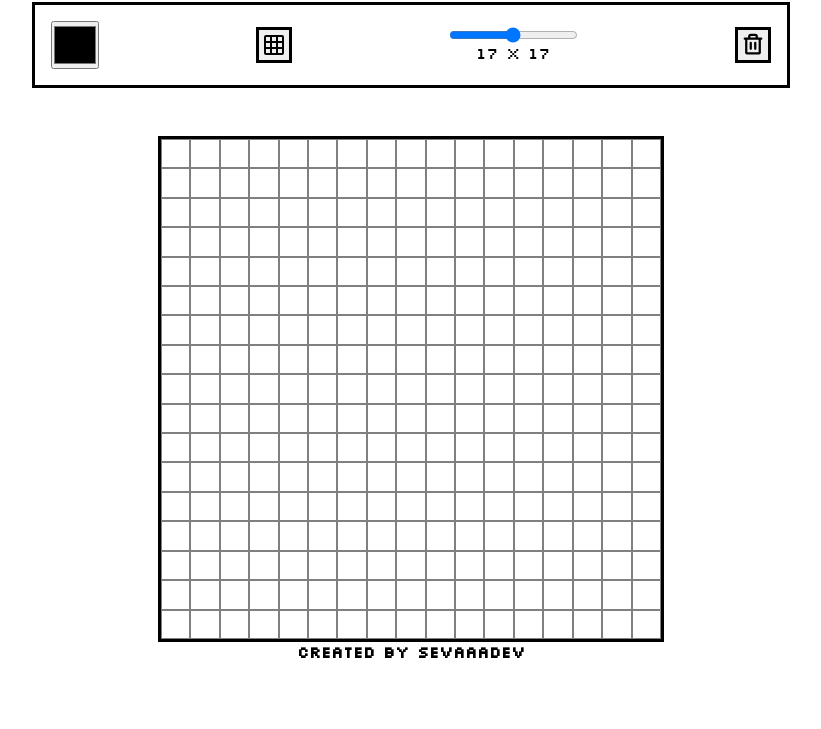
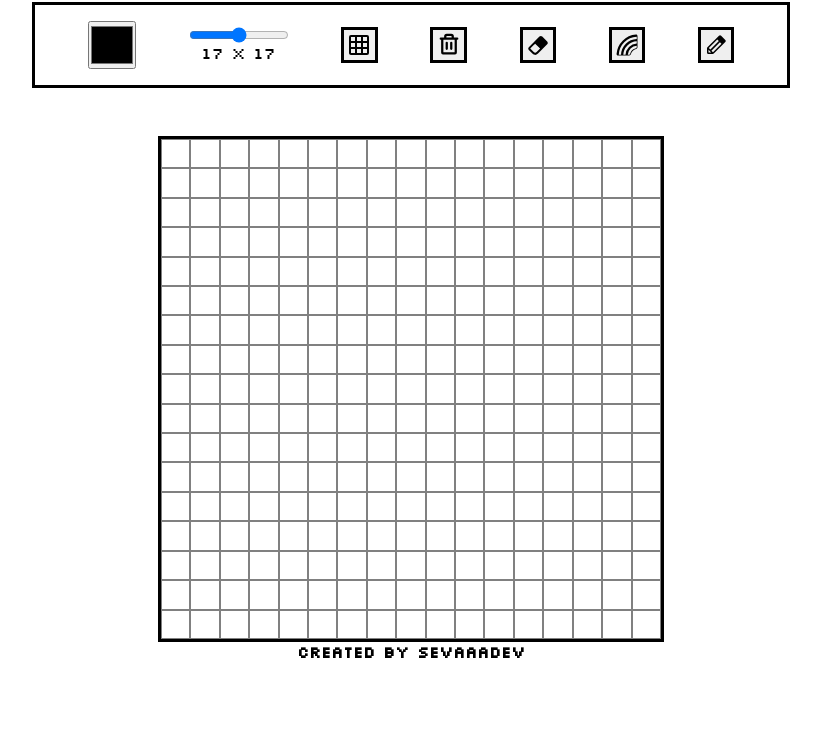
Before and after one commit to sevaaaDev/pixelPaint, a plain HTML site: page index.html in a window 1280 px wide. Shown: the part 71-800 px from the top of the page, without its empty margins (229-1050 px from the left). Drawn offline with Linux system fonts and the light colour scheme.

Commit message:
add icon to paint mode

```diff
--- a/index.html
+++ b/index.html
@@ -18,24 +18,27 @@
       <div class="container">
         <div class="panel">
           <input type="color" class="color-picker">
-          <button class="btn-border"><svg xmlns="http://www.w3.org/2000/svg" width="24" height="24" viewBox="0 0 24 24">
-              <path fill="currentColor"
-                d="M10 4v4h4V4h-4m6 0v4h4V4h-4m0 6v4h4v-4h-4m0 6v4h4v-4h-4m-2 4v-4h-4v4h4m-6 0v-4H4v4h4m0-6v-4H4v4h4m0-6V4H4v4h4m2 6h4v-4h-4v4M4 2h16a2 2 0 0 1 2 2v16a2 2 0 0 1-2 2H4c-1.08 0-2-.9-2-2V4a2 2 0 0 1 2-2Z" />
-            </svg></button>
           <div class="slider">
             <input type="range" min="2" max="32" step="1" class="size-slider">
             <p></p>
           </div>
-          <button class="btn-reset"><svg xmlns="http://www.w3.org/2000/svg" width="24" height="24" viewBox="0 0 256 256">
+          <button class="btn btn-border"><svg xmlns="http://www.w3.org/2000/svg" width="24" height="24" viewBox="0 0 24 24">
+              <path fill="currentColor"
+                d="M10 4v4h4V4h-4m6 0v4h4V4h-4m0 6v4h4v-4h-4m0 6v4h4v-4h-4m-2 4v-4h-4v4h4m-6 0v-4H4v4h4m0-6v-4H4v4h4m0-6V4H4v4h4m2 6h4v-4h-4v4M4 2h16a2 2 0 0 1 2 2v16a2 2 0 0 1-2 2H4c-1.08 0-2-.9-2-2V4a2 2 0 0 1 2-2Z" />
+            </svg></button>
+          <button class="btn btn-reset"><svg xmlns="http://www.w3.org/2000/svg" width="24" height="24" viewBox="0 0 256 256">
               <path fill="currentColor"
                 d="M216 48h-36V36a28 28 0 0 0-28-28h-48a28 28 0 0 0-28 28v12H40a12 12 0 0 0 0 24h4v136a20 20 0 0 0 20 20h128a20 20 0 0 0 20-20V72h4a12 12 0 0 0 0-24ZM100 36a4 4 0 0 1 4-4h48a4 4 0 0 1 4 4v12h-56Zm88 168H68V72h120Zm-72-100v64a12 12 0 0 1-24 0v-64a12 12 0 0 1 24 0Zm48 0v64a12 12 0 0 1-24 0v-64a12 12 0 0 1 24 0Z" />
             </svg></button>
-
-          <!-- <div class="info">
-            <p><kbd>Shift</kbd> + Hover = Eraser Mode</p>
-            <p><kbd>Ctrl</kbd> + Hover = Rainbow Mode</p>
-            <p><kbd>Alt</kbd> + Hover = Darken Mode</p>
-          </div> -->
+          <button class="btn eraser">
+            <svg xmlns="http://www.w3.org/2000/svg" width="24" height="24" viewBox="0 0 24 24"><path fill="currentColor" d="m16.24 3.56l4.95 4.94c.78.79.78 2.05 0 2.84L12 20.53a4.008 4.008 0 0 1-5.66 0L2.81 17c-.78-.79-.78-2.05 0-2.84l10.6-10.6c.79-.78 2.05-.78 2.83 0M4.22 15.58l3.54 3.53c.78.79 2.04.79 2.83 0l3.53-3.53l-4.95-4.95l-4.95 4.95Z"/></svg>
+          </button>
+          <button class="btn rainbow">
+            <svg xmlns="http://www.w3.org/2000/svg" width="24" height="24" viewBox="0 0 32 32"><path fill="currentColor" d="M28.002 2.071C29.103 1.993 30 2.895 30 4v15c0 1.105-.904 1.98-1.987 2.198c-3.553.716-5.973 3.857-6.816 6.815C20.98 29.095 20.106 30 19 30H4c-1.105 0-2.007-.897-1.929-1.998A28.015 28.015 0 0 1 10.2 10.2a28.015 28.015 0 0 1 17.802-8.129ZM17.038 29H19c.514 0 1.068-.447 1.217-1.185l.008-.038l.01-.038c.038-.132.079-.264.122-.397c.649-2.36 2.14-4.37 4.13-5.687a8.831 8.831 0 0 1 3.328-1.438C28.553 20.068 29 19.514 29 19v-1.961a13.01 13.01 0 0 0-8.19 3.771A12.964 12.964 0 0 0 17.038 29ZM29 14.031v-3.005a19.01 19.01 0 0 0-12.44 5.534A19.033 19.033 0 0 0 11.026 29h3.005a16.007 16.007 0 0 1 4.659-10.31A16.007 16.007 0 0 1 29 14.031Zm0-6.008V5.02a24.998 24.998 0 0 0-16.68 7.3A25.047 25.047 0 0 0 5.02 29h3.003a22.05 22.05 0 0 1 6.417-14.56A22.008 22.008 0 0 1 29 8.023Zm-8.643 19.32c.649-2.36 2.14-4.37 4.13-5.688c-2.038 1.425-3.446 3.598-4.13 5.687Z"/></svg>
+          </button>
+          <button class="btn darkening">
+            <svg xmlns="http://www.w3.org/2000/svg" width="24" height="24" viewBox="0 0 256 256"><path fill="currentColor" d="m227.31 73.37l-44.68-44.69a16 16 0 0 0-22.63 0L36.69 152A15.86 15.86 0 0 0 32 163.31V208a16 16 0 0 0 16 16h44.69a15.86 15.86 0 0 0 11.31-4.69L227.31 96a16 16 0 0 0 0-22.63ZM51.31 160l90.35-90.35l16.68 16.69L68 176.68ZM48 179.31L76.69 208H48Zm48 25.38L79.31 188l90.35-90.35l16.68 16.69Z"/></svg>
+          </button>
         </div>
         <div id="canvas"></div>
       </div>
--- a/style.css
+++ b/style.css
@@ -30,17 +30,18 @@ h1 {
   max-width: 60ch;
   padding: 1rem;
   display: flex;
+  flex-wrap: wrap;
   gap: 1rem;
   align-items: center;
-  justify-content: space-between;
+  justify-content: space-evenly;
 }
 
 .color-picker, .size-slider {
-  width: 100%;
+  width: clamp(50px, 20vw, 100px);
   display: block;
 }
 
-.btn-border, .btn-reset {
+.btn {
   display: flex;
   justify-content: center;
   padding: .2rem;
@@ -73,7 +74,7 @@ footer p {
   border: 3px solid;
 }
 
-.btn-border, .btn-reset {
+.btn {
   border: 3px solid;
 }
 
```
